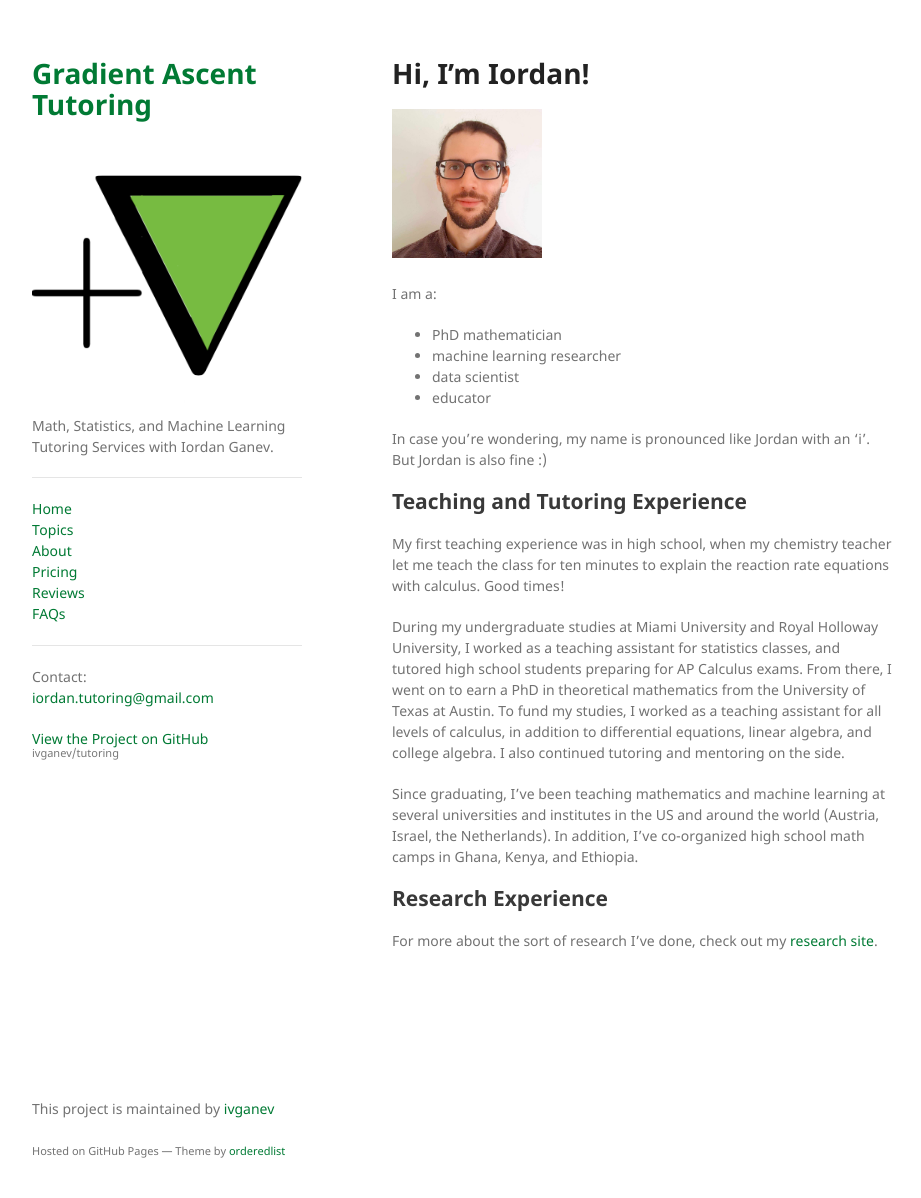
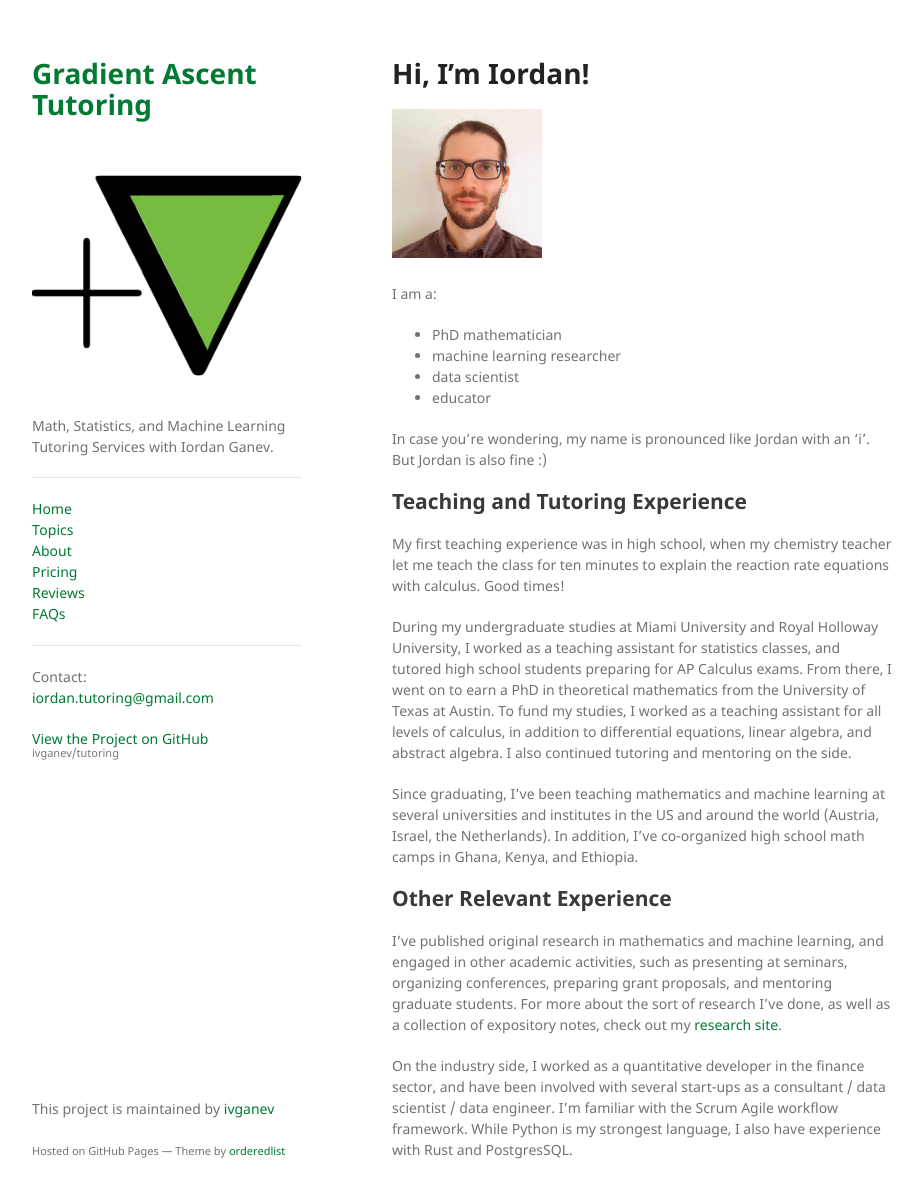
Before and after one commit to ivganev/tutoring, a Jekyll site: the page built from aboutiordan.md, in a window 1280 px wide and 1230 px high. Shown: the top 1198 px of the window, without its empty margins (178-1099 px from the left). Built offline with Jekyll 4.4.1, drawn with Linux system fonts in a browser that asks for light colours.

Commit message:
update about page

```diff
--- a/aboutiordan.md
+++ b/aboutiordan.md
@@ -22,10 +22,13 @@ In case you're wondering, my name is pronounced like Jordan with an 'i'. But Jor
 
   My first teaching experience was in high school, when my chemistry teacher let me teach the class for ten minutes to explain the reaction rate equations with calculus. Good times!
 
-  During my undergraduate studies at Miami University and Royal Holloway University, I worked as a teaching assistant for statistics classes, and tutored high school students preparing for AP Calculus exams. From there, I went on to earn a PhD in theoretical mathematics from the University of Texas at Austin. To fund my studies, I worked as a teaching assistant for all levels of calculus, in addition to differential equations, linear algebra, and college algebra. I also continued tutoring and mentoring on the side.
+  During my undergraduate studies at Miami University and Royal Holloway University, I worked as a teaching assistant for statistics classes, and tutored high school students preparing for AP Calculus exams. From there, I went on to earn a PhD in theoretical mathematics from the University of Texas at Austin. To fund my studies, I worked as a teaching assistant for all levels of calculus, in addition to differential equations, linear algebra, and abstract algebra. I also continued tutoring and mentoring on the side.
 
-  Since graduating, I've been teaching mathematics and machine learning at several universities and institutes in the US and around the world (Austria, Israel, the Netherlands). In addition, I've co-organized high school math camps in Ghana, Kenya, and Ethiopia.
+  Since graduating, I've been teaching mathematics and machine learning at several universities and institutes in the US and around the world (Austria, Israel, the Netherlands). In addition,
+  I've co-organized high school math camps in Ghana, Kenya, and Ethiopia.
 
-## Research Experience
+## Other Relevant Experience
 
- For more about the sort of research I've done, check out my [research site](https://ivganev.github.io/).
+I've published original research in mathematics and machine learning, and engaged in other academic activities, such as presenting at seminars, organizing conferences, preparing grant proposals, and mentoring graduate students. For more about the sort of research I've done, as well as a collection of expository notes, check out my [research site](https://ivganev.github.io/).
+
+On the industry side, I worked as a quantitative developer in the finance sector, and have been involved with several start-ups as a consultant / data scientist / data engineer. I'm familiar with the Scrum Agile workflow framework. While Python is my strongest language, I also have experience with Rust and PostgresSQL.
```
